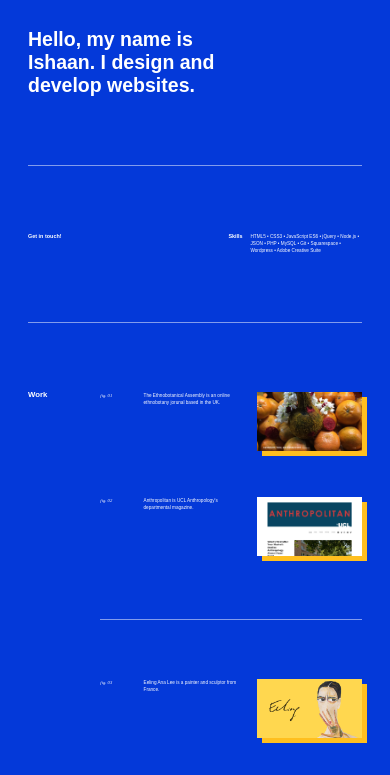
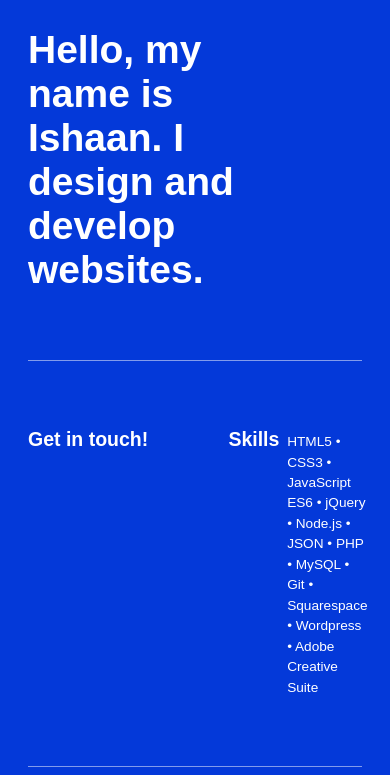
Before and after one commit to naahsi/design, a plain HTML site: page index.html in a window 390 px wide. Shown: the top 775 px of the page. Drawn offline with Linux system fonts and the light colour scheme; a web font is replaced by a local one.

Commit message:
beta 2.2

```diff
--- a/style.css
+++ b/style.css
@@ -143,5 +143,25 @@ footer {
 /* Mobile */
 @media (max-width: 414px) and (orientation: portrait) {
 
+  p {font-size: 3.5vw;}
+
+  /* Intro */
+  h1 {font-size: 10vw; width: 75%;}
+
+  /* Skills + Contact */
+  h3 {font-size: 5vw;}
+
+  /* Work */
+  ol > li:last-of-type {flex-direction: column;}
+  h2 {font-size: 5vw;}
+  ul {padding-left: 0;}
+  ul li {flex-direction: column;}
+  aside {width: 100%; margin-bottom: 2vh;}
+  aside > p {text-align: right;}
+  li > a {width: 100%;}
+  img {box-shadow: none;}
+  img:hover {transform: none;}
+  .wip:hover {filter: none;}
+
 
 }
```
